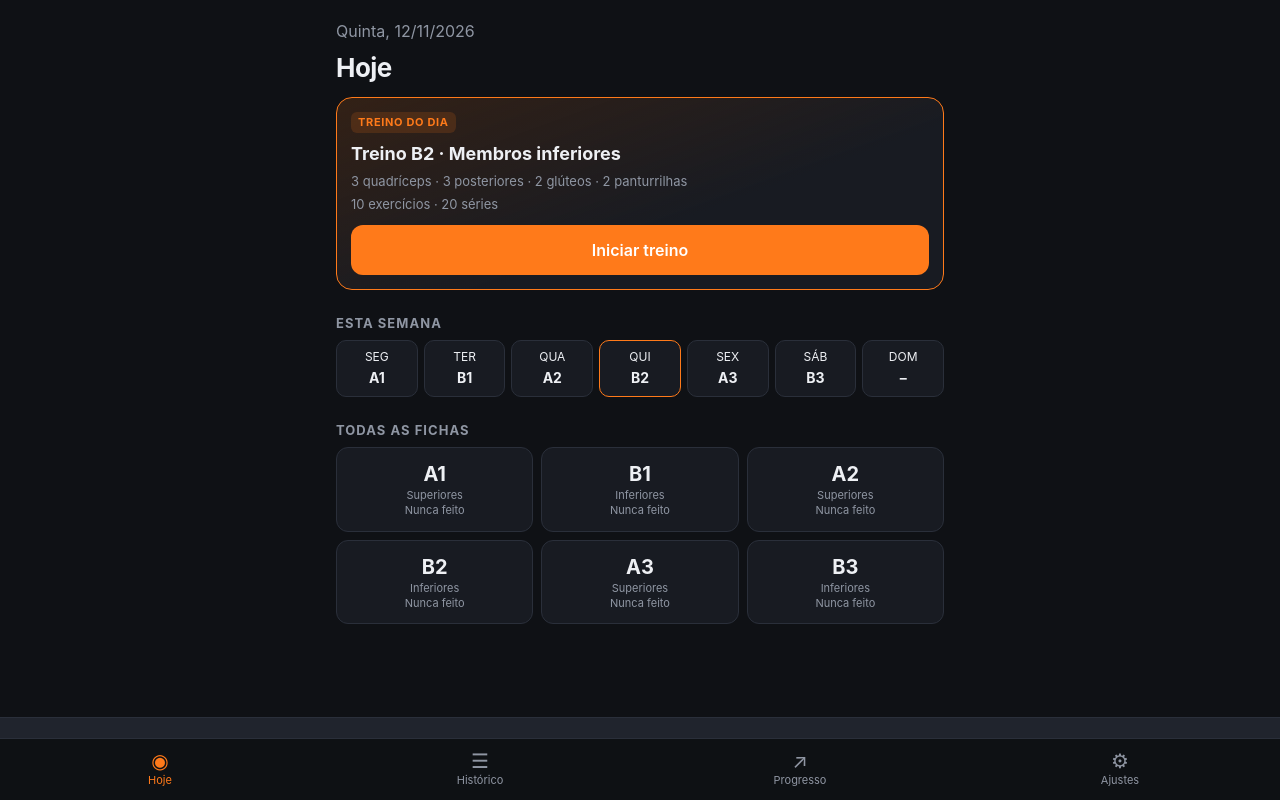
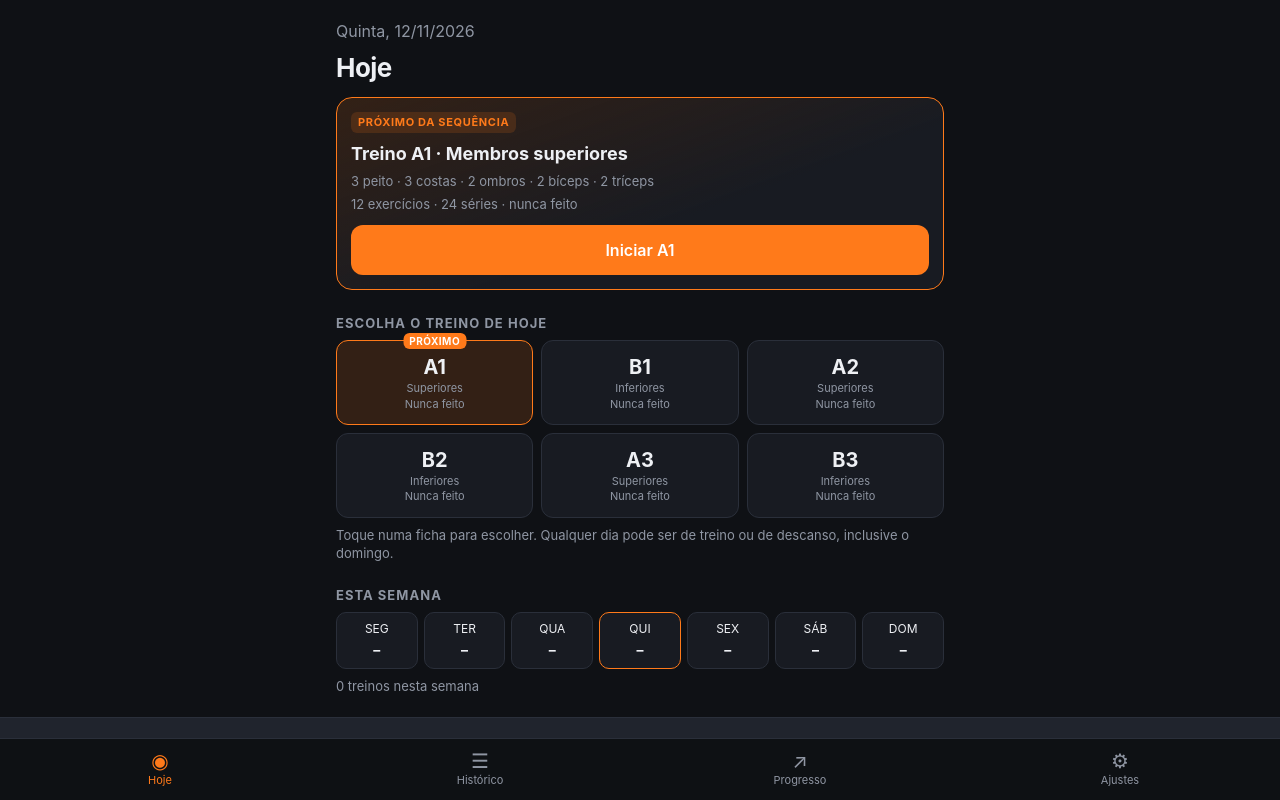
Before and after one commit to diegoribeiro-treino/meu-treino, a plain HTML site: page index.html in a window 1280 px wide. Drawn offline with Linux system fonts and the light colour scheme.

Commit message:
Escolha livre da ficha do dia e domingo liberado
Sugere a ficha seguinte à última feita; qualquer ficha pode ser escolhida
em qualquer dia. A semana mostra o que foi feito em cada dia.

Co-Authored-By: Claude Opus 5.5 <noreply@anthropic.com>

```diff
--- a/app.js
+++ b/app.js
@@ -48,7 +48,13 @@ function toast(msg) {
 
 // ---------- Regras de treino ----------
 const exerciciosDe = (t) => t.blocos.flatMap((b) => b.exercicios);
-const fichaDoDia = (d = new Date()) => PLANO_SEMANAL[d.getDay()];
+// Sugestão: a ficha seguinte à última feita, na ordem de FICHAS (A1 quando ainda não há treinos)
+function proximaFicha() {
+  const ult = sessoesOrdenadas()[0];
+  if (!ult) return FICHAS[0];
+  return FICHAS[(FICHAS.indexOf(ult.treino) + 1) % FICHAS.length];
+}
+let fichaEscolhida = null; // escolha feita na tela Hoje (vale até recarregar o app)
 const sessoesOrdenadas = () => [...db.sessoes].sort((a, b) => b.inicio - a.inicio);
 
 function ultimoRegistro(exId, excetoId) {
@@ -224,7 +230,8 @@ window.addEventListener('hashchange', render);
 function telaHoje() {
   const hoje = new Date();
   const iso = isoDia(hoje);
-  const ficha = fichaDoDia(hoje);
+  const sugestao = proximaFicha();
+  const ficha = fichaEscolhida || sugestao;
   const feitasHoje = db.sessoes.filter((s) => s.data === iso);
   let h = `<p class="muted">${fmtDataLonga(iso)}</p><h1>Hoje</h1>`;
 
@@ -236,44 +243,40 @@ function telaHoje() {
       <h2 style="margin-top:8px">${esc(t.titulo)} · ${esc(t.tipo)}</h2>
       <p class="muted small">${feitas} de ${total} séries feitas</p>
       <a class="btn" href="#/treino">Continuar treino</a></div>`;
-  } else if (!ficha) {
-    h += `<div class="card"><h2>Dia de descanso</h2><p class="muted">Recupere bem. Se quiser treinar mesmo assim, escolha uma ficha abaixo.</p></div>`;
   } else {
     const t = TREINOS[ficha];
-    const feito = feitasHoje.find((s) => s.treino === ficha);
-    if (!t) {
-      h += `<div class="card"><span class="tag">${ficha} · ${TIPO_FICHA[ficha]}</span><h2 style="margin-top:8px">Ficha ${ficha} ainda não cadastrada</h2>
-        <p class="muted small">Assim que a ficha for enviada, ela aparece aqui.</p></div>`;
-    } else {
-      const ult = sessoesOrdenadas().find((s) => s.treino === ficha);
-      h += `<div class="card destaque">
-        <div class="linha entre"><span class="tag ac">Treino do dia</span>${feito ? '<span class="tag ok">✓ Feito hoje</span>' : ''}</div>
-        <h2 style="margin-top:8px">${esc(t.titulo)} · ${esc(t.tipo)}</h2>
-        <p class="muted small">${esc(t.resumo)}</p>
-        <p class="muted small">${exerciciosDe(t).length} exercícios · ${contarSeries(t, {}).total} séries${ult ? ` · último em ${fmtData(ult.data)}` : ''}</p>
-        <button class="btn" data-acao="iniciar" data-ficha="${ficha}">${feito ? 'Treinar de novo' : 'Iniciar treino'}</button></div>`;
-    }
+    const ult = sessoesOrdenadas().find((s) => s.treino === ficha);
+    const rotulo = ficha === sugestao ? 'Próximo da sequência' : 'Escolhido para hoje';
+    h += `<div class="card destaque">
+      <div class="linha entre"><span class="tag ac">${rotulo}</span>${feitasHoje.length ? `<span class="tag ok">✓ Hoje: ${feitasHoje.map((s) => s.treino).join(', ')}</span>` : ''}</div>
+      <h2 style="margin-top:8px">${esc(t.titulo)} · ${esc(t.tipo)}</h2>
+      <p class="muted small">${esc(t.resumo)}</p>
+      <p class="muted small">${exerciciosDe(t).length} exercícios · ${contarSeries(t, {}).total} séries${ult ? ` · último em ${fmtData(ult.data)}` : ' · nunca feito'}</p>
+      <button class="btn" data-acao="iniciar" data-ficha="${ficha}">Iniciar ${esc(ficha)}</button></div>`;
   }
 
-  // Semana atual (segunda a domingo)
+  if (!db.ativa) {
+    h += `<h3>Escolha o treino de hoje</h3><div class="fichas">`;
+    for (const f of FICHAS) {
+      const ult = sessoesOrdenadas().find((s) => s.treino === f);
+      h += `<button class="ficha ${f === ficha ? 'sel' : ''}" data-acao="escolher" data-ficha="${f}">
+        <b>${f}</b><span>${TIPO_FICHA[f]}</span><span>${ult ? 'Último ' + fmtData(ult.data) : 'Nunca feito'}</span>
+        ${f === sugestao ? '<span class="prox">próximo</span>' : ''}</button>`;
+    }
+    h += `</div><p class="muted small" style="margin-top:8px">Toque numa ficha para escolher. Qualquer dia pode ser de treino ou de descanso, inclusive o domingo.</p>`;
+  }
+
+  // Semana atual (segunda a domingo): mostra o que foi feito em cada dia
   const seg = new Date(hoje); seg.setDate(hoje.getDate() - ((hoje.getDay() + 6) % 7));
   h += `<h3>Esta semana</h3><div class="semana">`;
   for (let i = 0; i < 7; i++) {
     const d = new Date(seg); d.setDate(seg.getDate() + i);
     const di = isoDia(d);
-    const f = PLANO_SEMANAL[d.getDay()];
-    const feito = db.sessoes.some((s) => s.data === di);
-    h += `<div class="dia ${di === iso ? 'hoje' : ''} ${feito ? 'feito' : ''}">${DIAS[d.getDay()]}<b>${f || '–'}</b></div>`;
+    const feitas = db.sessoes.filter((s) => s.data === di).map((s) => s.treino);
+    h += `<div class="dia ${di === iso ? 'hoje' : ''} ${feitas.length ? 'feito' : ''}">${DIAS[d.getDay()]}<b>${feitas.length ? feitas.join('+') : '–'}</b></div>`;
   }
-  h += `</div>`;
-
-  h += `<h3>Todas as fichas</h3><div class="fichas">`;
-  for (const f of FICHAS) {
-    const ult = sessoesOrdenadas().find((s) => s.treino === f);
-    h += `<button class="ficha ${TREINOS[f] ? '' : 'vazia'}" data-acao="iniciar" data-ficha="${f}">
-      <b>${f}</b><span>${TIPO_FICHA[f]}</span><span>${TREINOS[f] ? (ult ? 'Último ' + fmtData(ult.data) : 'Nunca feito') : 'Sem ficha'}</span></button>`;
-  }
-  h += `</div>`;
+  const naSemana = db.sessoes.filter((s) => s.data >= isoDia(seg)).length;
+  h += `</div><p class="muted small" style="margin-top:8px">${naSemana} treino${naSemana === 1 ? '' : 's'} nesta semana</p>`;
   return h;
 }
 
@@ -411,6 +414,7 @@ function salvarSessao() {
     cardioFinal: f.cardioFinal || null, esforco: f.esforco ?? null, notas: (f.notas || '').trim(),
   };
   db.sessoes.push(sessao);
+  fichaEscolhida = null;
   db.ativa = null;
   salvar();
   toast('Treino salvo 💪');
@@ -545,8 +549,9 @@ function telaAjustes() {
       <p class="muted small">Os dados ficam salvos só neste celular. Faça backup de vez em quando (ex.: salvar no app Arquivos ou iCloud Drive).</p>
       <button class="btn" data-acao="exportar">Exportar backup</button>
       <label class="btn sec">Importar backup<input type="file" accept="application/json,.json" data-acao="importar" hidden></label></div>
-    <div class="card"><h2>Divisão semanal</h2>
-      <p class="small">${[1, 2, 3, 4, 5, 6, 0].map((d) => `${DIAS[d]} ${PLANO_SEMANAL[d] || 'descanso'}`).join(' · ')}</p></div>
+    <div class="card"><h2>Sequência de treinos</h2>
+      <p class="small">Sequência sugerida: ${FICHAS.join(' → ')} → ${FICHAS[0]}</p>
+      <p class="muted small">Não há dia fixo: o app sugere a ficha seguinte à última feita, mas você escolhe qualquer uma, em qualquer dia, inclusive domingo.</p></div>
     <div class="card"><p class="muted small">${db.sessoes.length} treinos salvos.</p>
       <button class="btn perigo" data-acao="apagar-tudo">Apagar todos os dados</button></div>`;
 }
@@ -587,6 +592,7 @@ document.addEventListener('click', (e) => {
   const a = db.ativa;
 
   if (acao === 'iniciar') iniciarTreino(el.dataset.ficha);
+  else if (acao === 'escolher') { fichaEscolhida = el.dataset.ficha; render(); }
   else if (acao === 'video') abrirVideo(el);
 
   else if (acao === 'check') {
--- a/styles.css
+++ b/styles.css
@@ -68,7 +68,9 @@ a { color: var(--accent); }
 .ficha { background: var(--card); border: 1px solid var(--line); border-radius: 12px; padding: 12px 8px; text-align: center; color: var(--text); font: inherit; cursor: pointer; }
 .ficha b { display: block; font-size: 20px; }
 .ficha span { display: block; font-size: 11px; color: var(--muted); }
-.ficha.vazia { opacity: .45; }
+.ficha { position: relative; }
+.ficha.sel { border-color: var(--accent); background: var(--accent-soft); }
+.ficha .prox { position: absolute; top: -8px; left: 50%; transform: translateX(-50%); font-size: 10px; font-weight: 700; text-transform: uppercase; letter-spacing: .05em; background: var(--accent); color: #fff; padding: 1px 6px; border-radius: 6px; }
 
 /* Execução do treino */
 .topo-treino { position: sticky; top: 0; z-index: 5; background: var(--bg); margin: -16px -16px 0; padding: calc(10px + env(safe-area-inset-top, 0px)) 16px 10px; border-bottom: 1px solid var(--line); }
--- a/sw.js
+++ b/sw.js
@@ -1,6 +1,6 @@
 // Guarda o app no celular para funcionar sem internet.
 // Ao publicar uma nova versão, aumente o número abaixo.
-const VERSAO = 'meutreino-v3';
+const VERSAO = 'meutreino-v4';
 const ARQUIVOS = ['./', 'index.html', 'styles.css', 'app.js', 'treinos.js', 'manifest.webmanifest',
   'icons/icon-180.png', 'icons/icon-192.png', 'icons/icon-512.png'];
 
--- a/treinos.js
+++ b/treinos.js
@@ -9,9 +9,8 @@
 // Blocos com modo: 'series' são séries tradicionais (descanso após cada série);
 // sem modo, o bloco é feito em voltas (descanso após cada volta).
 
-// Dia da semana (0 = domingo) -> ficha do dia
-const PLANO_SEMANAL = { 1: 'A1', 2: 'B1', 3: 'A2', 4: 'B2', 5: 'A3', 6: 'B3', 0: null };
-
+// Ordem da sequência. Não há dia fixo: o app sugere a ficha seguinte à última feita,
+// e qualquer ficha pode ser escolhida em qualquer dia (inclusive domingo).
 const FICHAS = ['A1', 'B1', 'A2', 'B2', 'A3', 'B3'];
 
 const TIPO_FICHA = {
```
